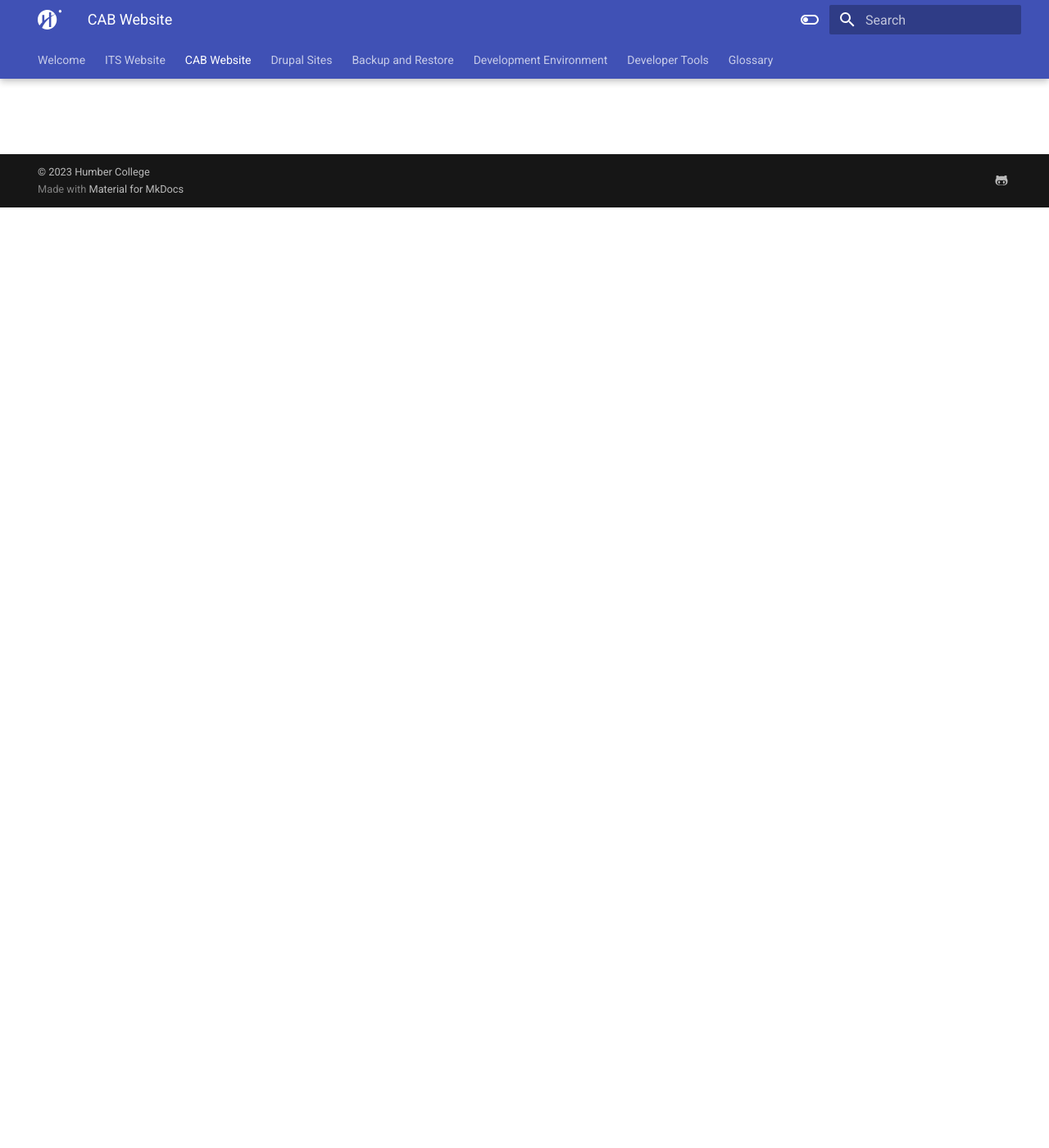
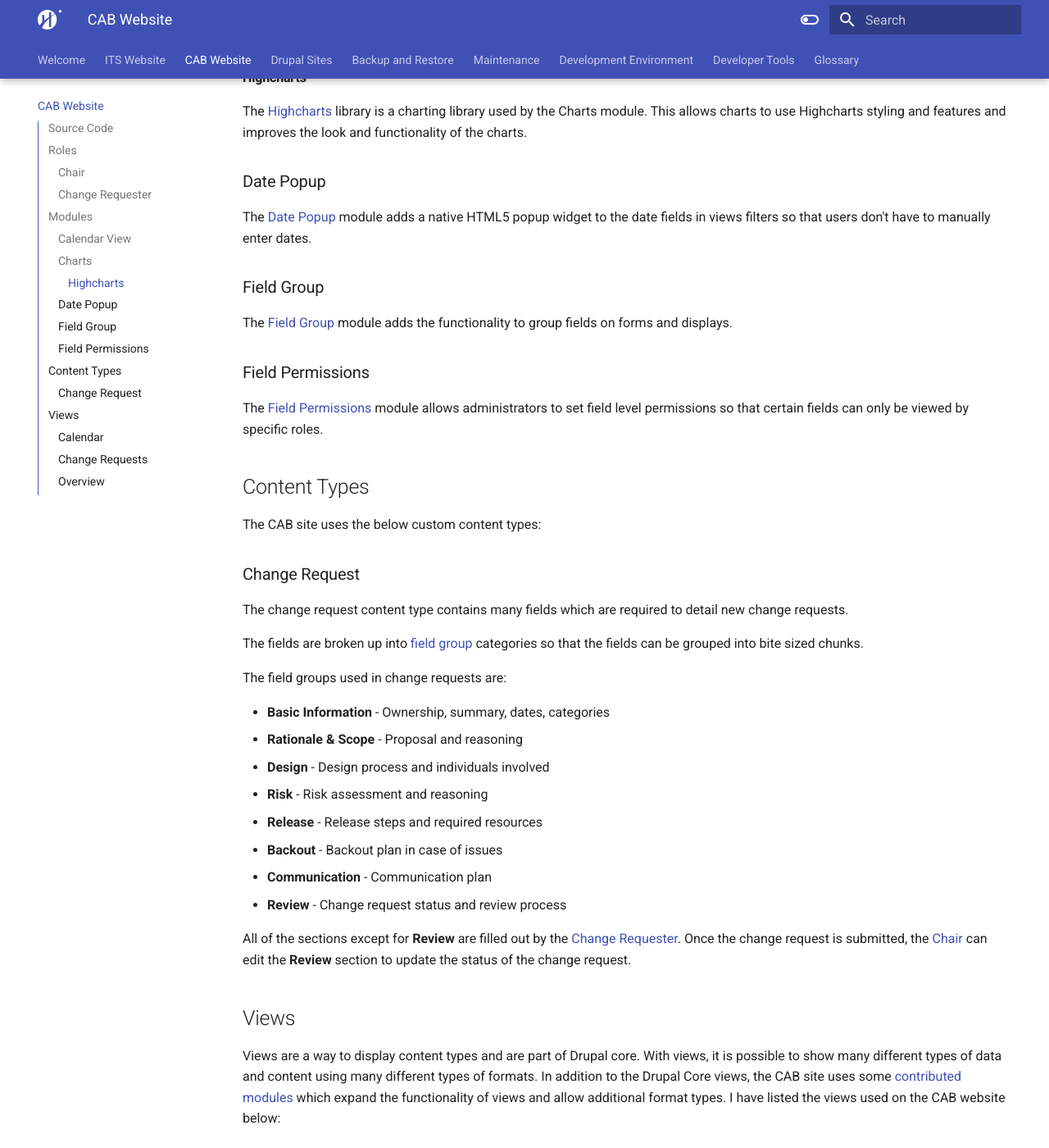
Before and after one commit to GeorgeCiesinski/custom-drupal-docs, an MkDocs documentation site: the page built from docs/cab-website.md, in a window 1280 px wide and 1400 px high, scrolled down 1147 px. Shown: the whole window at 82% size. Built offline with MkDocs 1.6.1 and Material for MkDocs 9.7.7, drawn with Linux system fonts in a browser that asks for light colours; some of the changed text lies outside the part shown.

Commit message:
Added content to multiple pages

```diff
--- a/docs/cab-website.md
+++ b/docs/cab-website.md
@@ -7,3 +7,82 @@ Check out the [Drupal Sites documentation](./drupal-sites.md) for information th
 ## Source Code
 
 [CAB Website Sourcecode](https://github.com/Humber-ITS/ITS-cab).
+
+## Roles
+
+The CAB site uses a number of unique roles in addition to the Admin role which are not present in the other sites.
+
+### Chair
+
+The chair role is specifically for the CAB chair and lets them view and edit any change request. This gives them the ability to alter several chair-only fields on the change request so that the status or success of the request can be tracked. Users with this role can also access restricted areas of the site such as the overview.
+
+### Change Requester
+
+The change requester role is for any users who need to request new change requests. Users with this role can only see and edit their own change requests and have limited access to the rest of the site.
+
+## Modules
+
+The CAB site uses a number of unique modules which are outlined here.
+
+### Calendar View
+
+The [Calendar View](https://www.drupal.org/project/calendar_view) module displays views results on an interactive calendar. This module is used to display change requests within a calendar.
+
+### Charts
+
+The [Charts](https://www.drupal.org/project/charts) module displays views result fields as charts. It also provides lots of configuration options such as colors, title, labels, and more.
+
+#### Highcharts
+
+The [Highcharts](https://www.highcharts.com/demo) library is a charting library used by the Charts module. This allows charts to use  Highcharts styling and features and improves the look and functionality of the charts.
+
+### Date Popup
+
+The [Date Popup](https://www.drupal.org/project/date_popup) module adds a native HTML5 popup widget to the date fields in views filters so that users don't have to manually enter dates.
+
+### Field Group
+
+The [Field Group](https://www.drupal.org/project/field_group) module adds the functionality to group fields on forms and displays.
+
+### Field Permissions
+
+The [Field Permissions](https://www.drupal.org/project/field_permissions) module allows administrators to set field level permissions so that certain fields can only be viewed by specific roles.
+
+## Content Types
+
+The CAB site uses the below custom content types:
+
+### Change Request
+
+The change request content type contains many fields which are required to detail new change requests.
+
+The fields are broken up into [field group](#field-group) categories so that the fields can be grouped into bite sized chunks.
+
+The field groups used in change requests are:
+
+* **Basic Information** - Ownership, summary, dates, categories
+* **Rationale & Scope** - Proposal and reasoning
+* **Design** - Design process and individuals involved
+* **Risk** - Risk assessment and reasoning
+* **Release** - Release steps and required resources
+* **Backout** - Backout plan in case of issues
+* **Communication** - Communication plan
+* **Review** - Change request status and review process
+
+All of the sections except for **Review** are filled out by the [Change Requester](#change-requester). Once the change request is submitted, the [Chair](#chair) can edit the **Review** section to update the status of the change request.
+
+## Views
+
+Views are a way to display content types and are part of Drupal core. With views, it is possible to show many different types of data and content using many different types of formats. In addition to the Drupal Core views, the CAB site uses some [contributed modules](#modules) which expand the functionality of views and allow additional format types. I have listed the views used on the CAB website below:
+
+### Calendar
+
+The calendar view takes all change requests and places them on a calendar. It makes use of the [Calendar View](#calendar-view) module. Clicking the item links will take you to the specific change request.
+
+### Change Requests
+
+The Change Requests view takes all change requests and lists them in a table by **Authored On** date. It also exposes filters to the user so they can filter the results by author, change requester, and/or by date. Clicking the item links will take you to the specific change request.
+
+### Overview
+
+The overview page takes all change requests and aggregates several change request fields into charts. There is also an exposed filter to search by date range.
--- a/mkdocs.yml
+++ b/mkdocs.yml
@@ -5,6 +5,7 @@ nav:
   - 'cab-website.md'
   - 'drupal-sites.md'
   - 'backup-restore.md'
+  - 'maintenance.md'
   - 'development-environment.md'
   - 'developer-tools.md'
   - 'glossary.md'
```
Also changed, not shown: docs/backup-restore.md (+6 -1 lines), docs/developer-tools.md (+9 -1 lines), docs/maintenance.md (+0 -2 lines).
